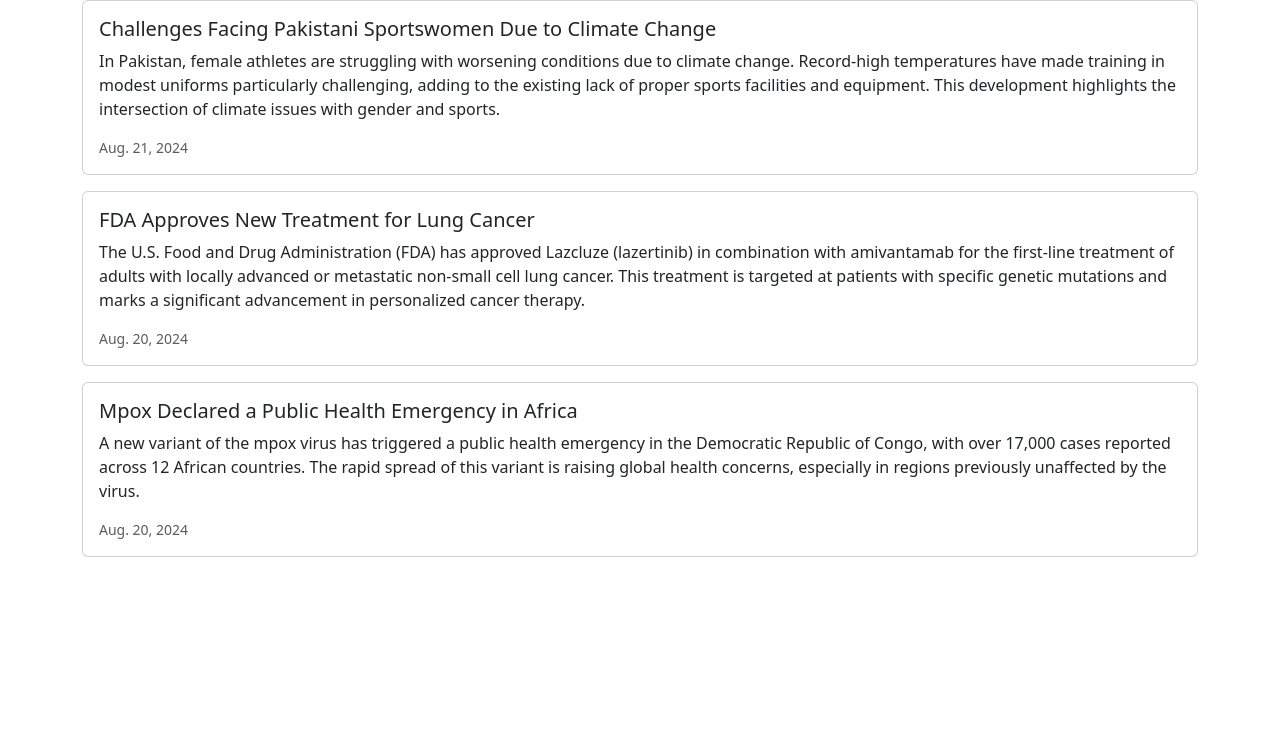
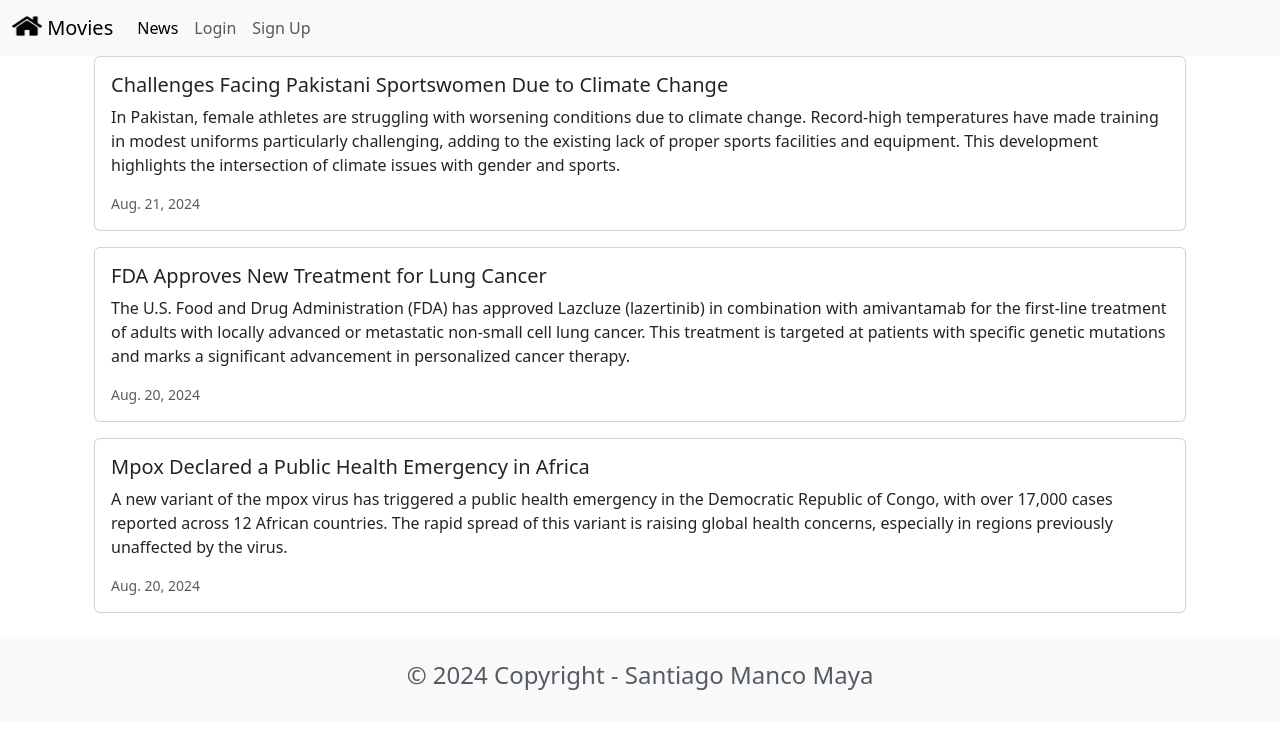
Before and after one commit to Manco312/Movie-Reviews-Workshop, a Django app: page /news/ in a window 1280 px wide. Shown: the top 729 px of the page. Run offline with Django 5.2, Linux system fonts and the light colour scheme; data comes from the database, SQL or seed files in the repository.

Commit message:
static elements

```diff
--- /dev/null
+++ b/moviereviews/templates/base.html
@@ -0,0 +1,44 @@
+<head>
+  <link href="https://cdn.jsdelivr.net/npm/bootstrap@5.3.3/dist/css/bootstrap.min.css" rel="stylesheet" integrity="sha384-QWTKZyjpPEjISv5WaRU9OFeRpok6YctnYmDr5pNlyT2bRjXh0JMhjY6hW+ALEwIH" crossorigin="anonymous">
+  <script src="https://cdn.jsdelivr.net/npm/bootstrap@5.3.3/dist/js/bootstrap.bundle.min.js" integrity="sha384-YvpcrYf0tY3lHB60NNkmXc5s9fDVZLESaAA55NDzOxhy9GkcIdslK1eN7N6jIeHz" crossorigin="anonymous"></script>
+</head>
+
+<nav class="navbar navbar-expand-lg bg-body-tertiary">
+  <div class="container-fluid">
+    <a class="navbar-brand" href="{% url 'home' %}">
+      {% load static %}
+      <img src="{% static 'images/home.png' %}" alt="" width="30" height="24" class="d-inline-block align-text-top" /> Movies
+    </a>
+    <button class="navbar-toggler" type="button" data-bs-toggle="collapse" data-bs-target="#navbarSupportedContent" aria-controls="navbarSupportedContent" aria-expanded="false" aria-label="Toggle navigation">
+      <span class="navbar-toggler-icon"></span>
+    </button>
+    <div class="collapse navbar-collapse" id="navbarSupportedContent">
+      <ul class="navbar-nav me-auto mb-2 mb-lg-0">
+        <li class="nav-item">
+          <a class="nav-link active" aria-current="page" href="{% url 'news' %}">News</a>
+        </li>
+        <li class="nav-item">
+          <a class="nav-link" href="#">Login</a>
+        </li>
+        <li class="nav-item">
+          <a class="nav-link" href="#">Sign Up</a>
+        </li>
+      </ul>
+    </div>
+  </div>
+</nav>
+
+<div class="container">
+  {% block content %}
+  {% endblock content %}
+</div>
+
+<footer class="text-center text-lg-start bg-light text-muted mt-4">
+  <div class="container">
+    <div class="row">
+      <div class="text-center p-4">
+        <h4>© 2024 Copyright - Santiago Manco Maya</h4>
+      </div>
+    </div>
+  </div>
+</footer>
--- a/news/templates/news.html
+++ b/news/templates/news.html
@@ -1,6 +1,5 @@
-<head>
-    <link href="https://cdn.jsdelivr.net/npm/bootstrap@5.3.3/dist/css/bootstrap.min.css" rel="stylesheet" integrity="sha384-QWTKZyjpPEjISv5WaRU9OFeRpok6YctnYmDr5pNlyT2bRjXh0JMhjY6hW+ALEwIH" crossorigin="anonymous">
-</head>
+{% extends 'base.html' %}
+{% block content %}
 
 <div class="container">
   {% for news in newss %}
@@ -17,3 +16,4 @@
   </div>
   {% endfor %}
 </div>
+{% endblock content %}
```
Also changed, not shown: movie/templates/home.html (+3 -9 lines), moviereviews/settings.py (+6 -1 lines), moviereviews/static/images/home.png (added).
